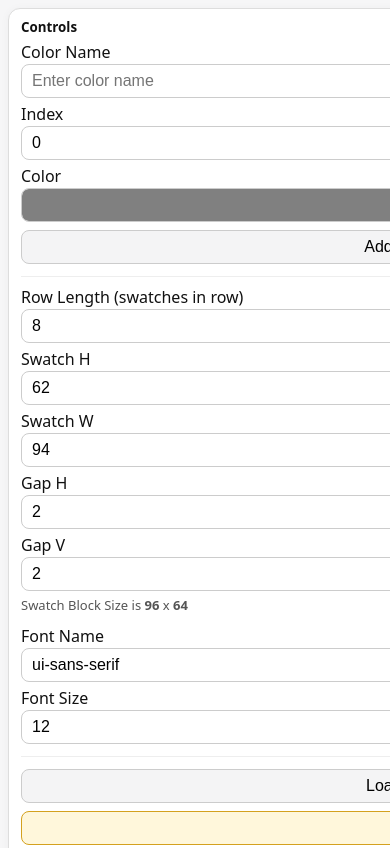
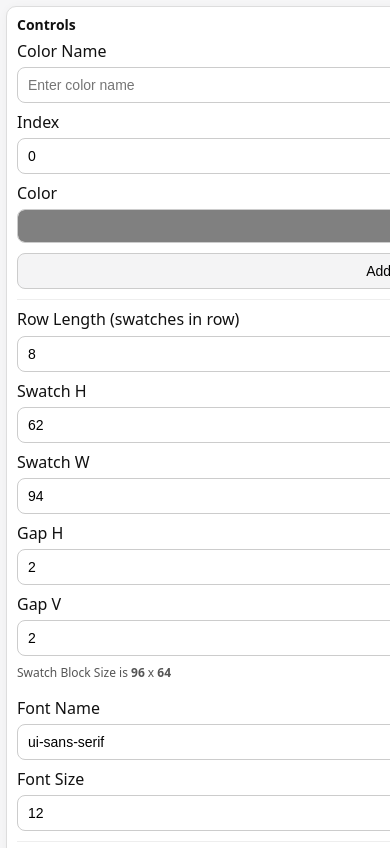
Before and after one commit to ergrassa/palette, a website built with Vite: page index.html in a window 390 px wide. Shown: the top 848 px of the page. Built offline with nearby package versions, Linux system fonts and the light colour scheme.

Commit message:
build-push

```diff
--- a/src/style.css
+++ b/src/style.css
@@ -247,3 +247,76 @@ hr {
   font-weight: normal;
   font-display: swap;
 }
+
+/* ---------- Mobile tuning (does not affect desktop) ---------- */
+@media (max-width: 520px) {
+  #app {
+    padding: 6px;
+  }
+
+  .panel {
+    padding: 10px;
+    border-radius: 10px;
+  }
+
+  .panel h2 {
+    font-size: 14px;
+    margin-bottom: 8px;
+  }
+
+  /* Make controls truly single-column on phones */
+  .controls-grid {
+    grid-template-columns: 1fr;
+    gap: 10px;
+  }
+
+  /* Ignore span-* on mobile to avoid weird gaps */
+  .span-1,
+  .span-2,
+  .span-3,
+  .span-4 {
+    grid-column: span 1;
+  }
+
+  label {
+    gap: 6px;
+  }
+
+  input[type='text'],
+  input[type='number'],
+  select,
+  button {
+    font-size: 14px;
+  }
+
+  input[type='text'],
+  input[type='number'],
+  select {
+    height: 36px;
+    min-height: 36px;
+    line-height: 34px;
+  }
+
+  button {
+    height: 36px;
+  }
+
+  hr {
+    margin: 10px 0;
+  }
+
+  .small {
+    font-size: 12px;
+  }
+
+  /* Palette: allow horizontal scroll instead of breaking layout */
+  .palette {
+    overflow-x: auto;
+    overflow-y: hidden;
+    -webkit-overflow-scrolling: touch;
+  }
+}
+
+:root {
+  line-height: 1.2;
+}
```
Also changed, not shown: compose.yaml (added, +15 -0 lines), .github/workflows/publish-image.yml (added), 2 other files.
